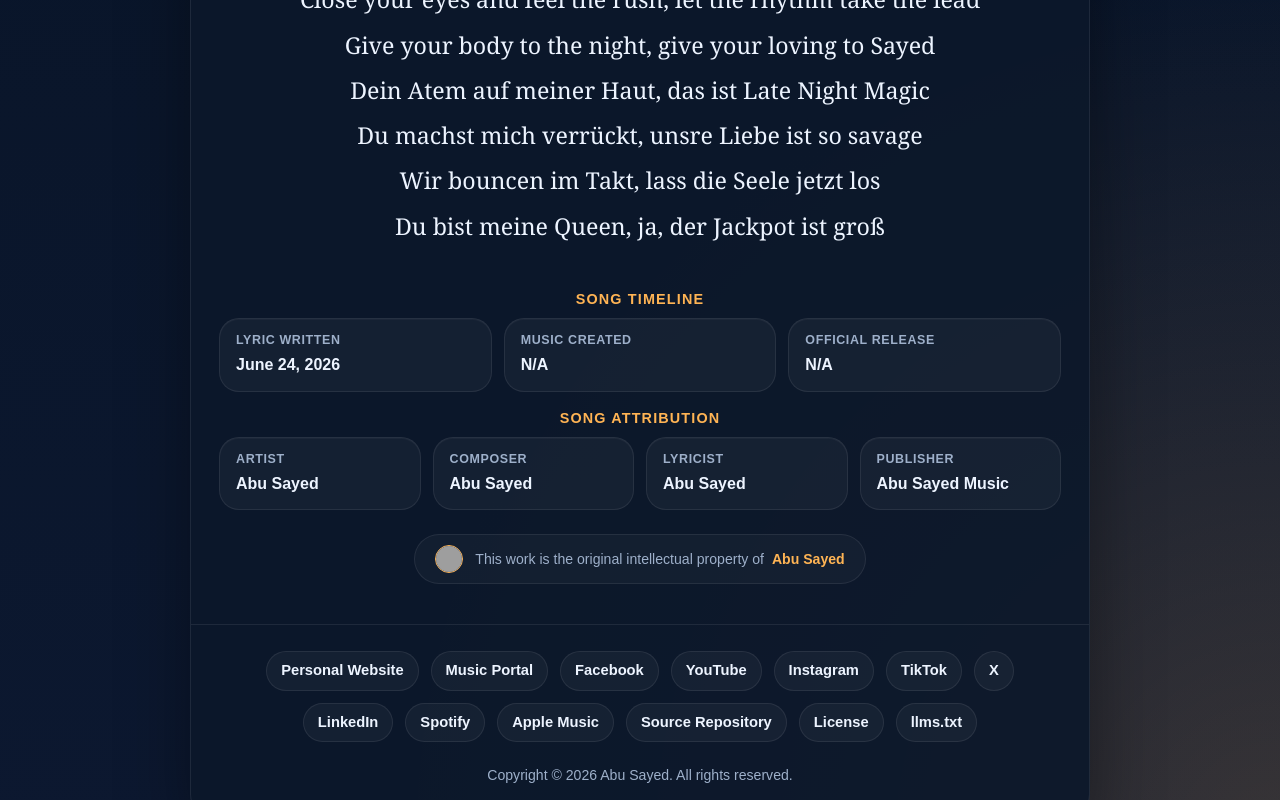
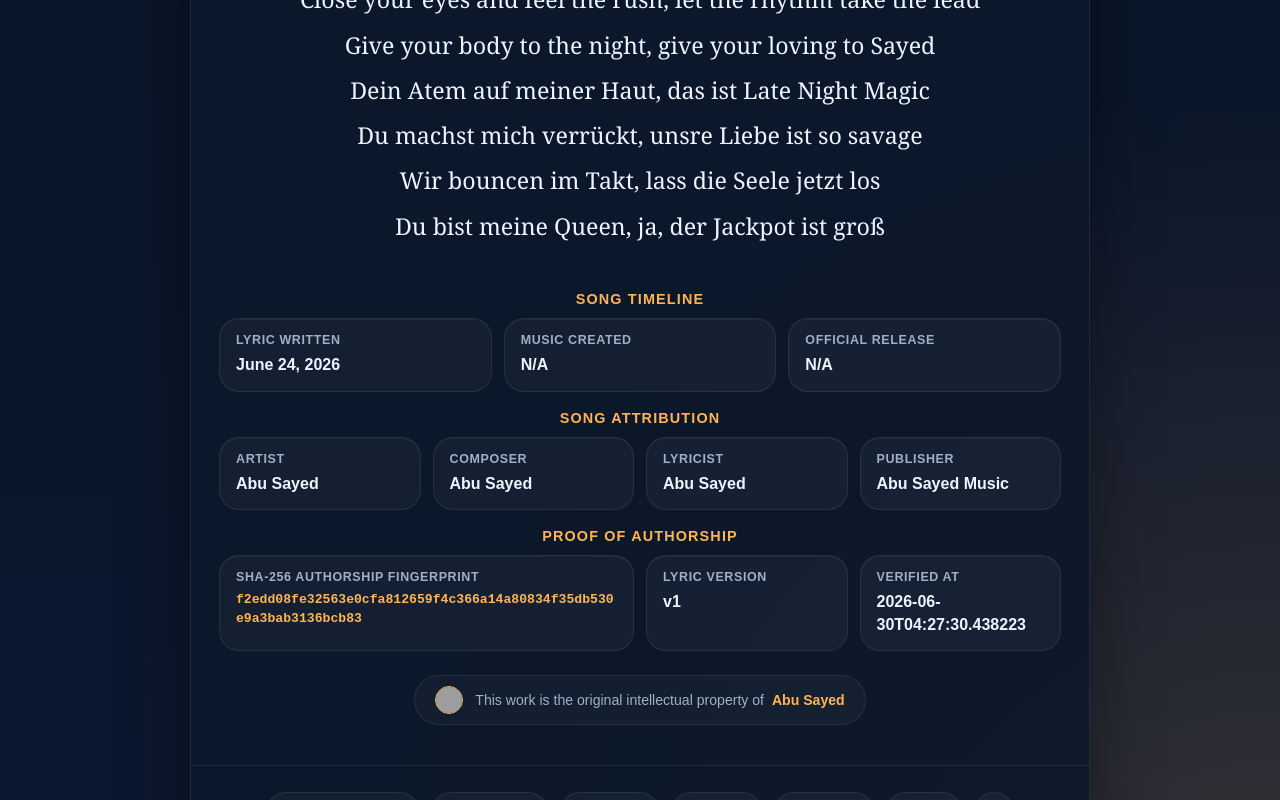
Before and after one commit to ImAbuSayed/dein-atem-auf-meiner-haut, a plain HTML site: page index.html in a window 1280 px wide. Shown: the part 2000-2800 px from the top of the page. Drawn offline with Linux system fonts and the light colour scheme; grey boxes are pictures that could not be loaded.

Commit message:
feat: update song assets v1 with signed GPG commit [verified]

```diff
--- a/index.html
+++ b/index.html
@@ -14,9 +14,9 @@
     <meta name="keywords" content="Dein Atem auf meiner Haut, Abu Sayed lyrics, original song lyrics, Abu Sayed original song, Abu Sayed lyricist, Abu Sayed composer, Abu Sayed songwriter, official lyrics">
     <meta name="robots" content="index,follow,max-snippet:-1,max-image-preview:large,max-video-preview:-1">
     <meta name="referrer" content="strict-origin-when-cross-origin">
-    <meta name="description" content="Discover the complete lyrics of &#x27;Dein Atem auf meiner Haut&#x27;, a unique musical work by Abu Sayed, encompassing original composition and writing.">
+    <meta name="description" content="Access the verified lyrics of &#x27;Dein Atem auf meiner Haut&#x27;, an original song crafted, composed, and performed by Abu Sayed.">
     <meta property="og:title" content="Dein Atem auf meiner Haut - Original Lyrics by Abu Sayed">
-    <meta property="og:description" content="Discover the complete lyrics of &#x27;Dein Atem auf meiner Haut&#x27;, a unique musical work by Abu Sayed, encompassing original composition and writing.">
+    <meta property="og:description" content="Access the verified lyrics of &#x27;Dein Atem auf meiner Haut&#x27;, an original song crafted, composed, and performed by Abu Sayed.">
     <meta property="og:type" content="music.song">
     <meta property="og:url" content="https://imabusayed.github.io/dein-atem-auf-meiner-haut/">
     <meta property="og:site_name" content="Abu Sayed Music">
@@ -24,7 +24,7 @@
     <meta name="last-modified" content="2026-06-24 14:14:41">
     <meta name="twitter:card" content="summary_large_image">
     <meta name="twitter:title" content="Dein Atem auf meiner Haut - Original Lyrics by Abu Sayed">
-    <meta name="twitter:description" content="Discover the complete lyrics of &#x27;Dein Atem auf meiner Haut&#x27;, a unique musical work by Abu Sayed, encompassing original composition and writing.">
+    <meta name="twitter:description" content="Access the verified lyrics of &#x27;Dein Atem auf meiner Haut&#x27;, an original song crafted, composed, and performed by Abu Sayed.">
     <link rel="canonical" href="https://imabusayed.github.io/dein-atem-auf-meiner-haut/">
     <link rel="sitemap" type="application/xml" title="Sitemap" href="https://imabusayed.github.io/dein-atem-auf-meiner-haut/sitemap.xml">
     <link rel="author" href="https://github.com/ImAbuSayed">
@@ -100,7 +100,7 @@
       "@id": "https://imabusayed.github.io/dein-atem-auf-meiner-haut#webpage",
       "url": "https://imabusayed.github.io/dein-atem-auf-meiner-haut/",
       "name": "Dein Atem auf meiner Haut - Original Lyrics by Abu Sayed",
-      "description": "Discover the complete lyrics of 'Dein Atem auf meiner Haut', a unique musical work by Abu Sayed, encompassing original composition and writing.",
+      "description": "Access the verified lyrics of 'Dein Atem auf meiner Haut', an original song crafted, composed, and performed by Abu Sayed.",
       "isPartOf": {
         "@id": "https://music.abusayed.com.bd/#website"
       },
@@ -537,7 +537,7 @@
 
         <div class="controls">
             <button class="btn-speak" id="speakBtn" title="Read the lyrics aloud"><span id="speakText">Read Aloud</span></button>
-            <a href="https://music.abusayed.com.bd/Licensing/?https://imabusayed.github.io/dein-atem-auf-meiner-haut/" class="btn-license" title="Get licensing for this song" target="_blank">Official Music Licensing for Dein Atem auf meiner Haut</a>
+            <a href="https://music.abusayed.com.bd/Licensing/?https://imabusayed.github.io/dein-atem-auf-meiner-haut/" class="btn-license" title="Get licensing for this song" target="_blank">Commercial Licensing for Dein Atem auf meiner Haut</a>
 
         </div>
         <br>
@@ -612,6 +612,26 @@
             <div class="meta-card">
                 <span class="meta-label">Publisher</span>
                 <strong>Abu Sayed Music</strong>
+            </div>
+
+                </div>
+            </div>
+
+            <div class="details-block">
+                <div class="details-title">Proof of Authorship</div>
+                <div class="meta-grid">
+
+            <div class="meta-card" style="grid-column: span 2;">
+                <span class="meta-label">SHA-256 Authorship Fingerprint</span>
+                <strong style="word-break: break-all; font-family: monospace; font-size: 0.82rem; color: var(--accent);">f2edd08fe32563e0cfa812659f4c366a14a80834f35db530e9a3bab3136bcb83</strong>
+            </div>
+            <div class="meta-card">
+                <span class="meta-label">Lyric Version</span>
+                <strong>v1</strong>
+            </div>
+            <div class="meta-card">
+                <span class="meta-label">Verified At</span>
+                <strong>2026-06-30T04:27:30.438223</strong>
             </div>
 
                 </div>
```
Also changed, not shown: excerpts/Bridge-Preview.txt (added), excerpts/Chorus-Preview.txt (added), excerpts/Final-Chorus-Preview.txt (added), excerpts/Hook-Preview.txt (added), excerpts/Pre-Chorus-2-Preview.txt (added), excerpts/Pre-Chorus-3-Preview.txt (added), excerpts/Pre-Chorus-Preview.txt (added), excerpts/Verse-1-Preview.txt (added), excerpts/Verse-2-Preview.txt (added), excerpts/Verse-3-Preview.txt (added), hashes.txt (added), llms.txt, lyrics_backup/2026-06-30_dein-atem-auf-meiner-haut-v1.txt (added), manifest.json (added), 1 other file.
